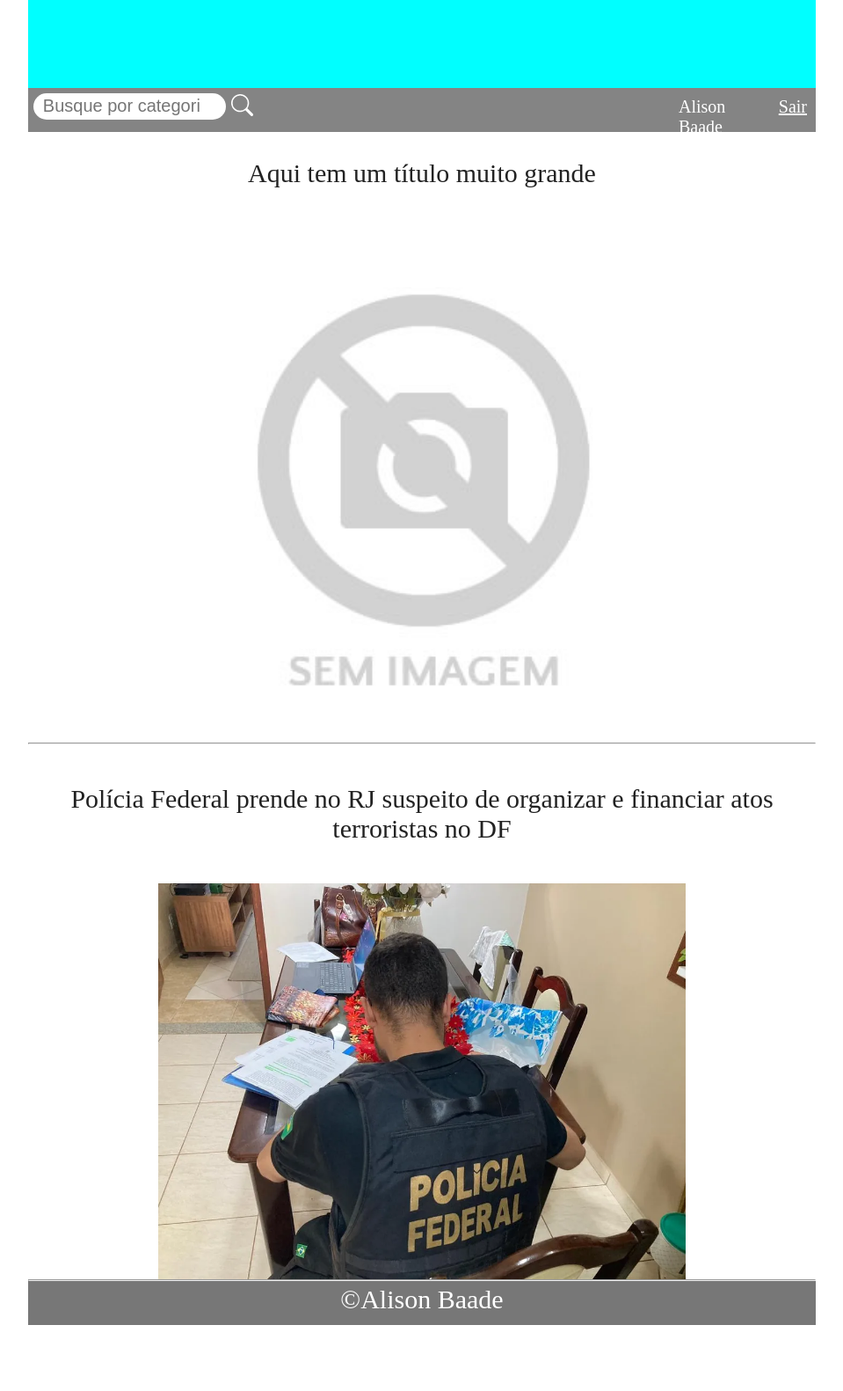
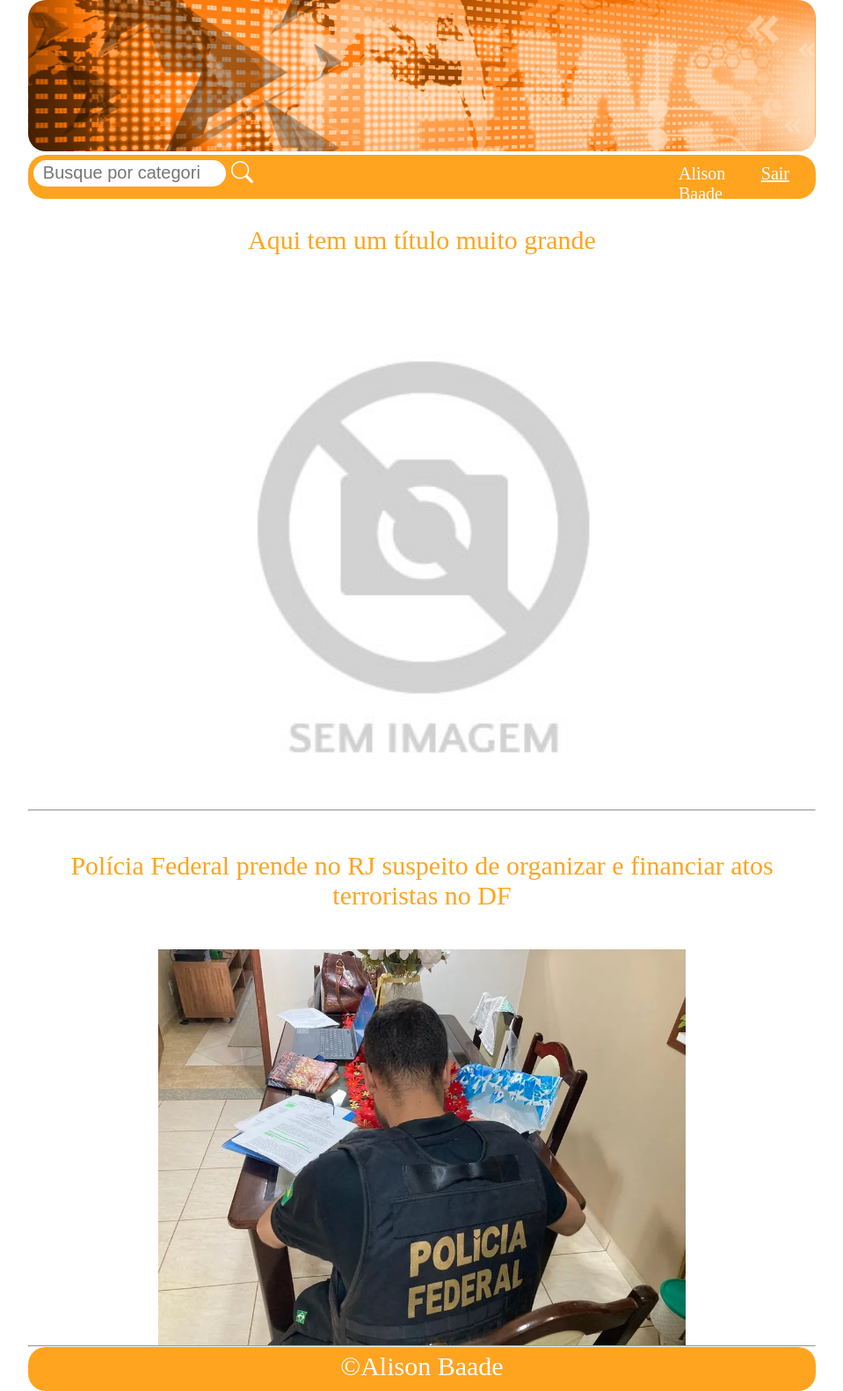
Before and after one commit to AlisonBaade/Blog-Django, a Django app: template Postagem/templates/index.html in a window 1280 px wide. Shown: the whole page at 88% size, without its empty margins (160-1119 px from the left). Before the commit the page ends 1506 px from the top, so only its background shows below. Run offline with Django 4.2, Linux system fonts and the light colour scheme; the template is opened without the code that fills it: values that come from a table or form of the project are taken from there, others are empty; data comes from the database, SQL or seed files in the repository; both versions use the stored data as it was after the commit.

Commit message:
alterações visuais

```diff
--- a/perfilUser/static/perfilUser/css/style.css
+++ b/perfilUser/static/perfilUser/css/style.css
@@ -173,18 +173,25 @@
 
 /* HEADER */
 
+
+.img-topo{
+    height: 250;
+    border-radius: 20px;
+
+}
 .width-100{
     width: 100%;
 }
 
 .div-header{
-    height: 100px;
-    background-color: aqua;
+    height: 0px;
+    display: contents;
 }
 
 .nav-header{
-    background-color: #848484;
+    background-color: #ffa41f;
     height: 50px;
+    border-radius: 20px;
 }
 
 .input-search{
@@ -213,6 +220,7 @@
 .input-sair{
     color: #ffffff;
     font-size: 20px;
+    margin-right: 20px;
 }
 
 .input-usuario{
@@ -225,8 +233,9 @@
 /* FOOTER */
 
 .div-footer{
-    background-color: #777777;
+    background-color: #ffa41f;
     height: 50px;
+    border-radius: 20px;
 }
 
 .p-footer{
@@ -258,5 +267,5 @@
     margin: 5%;
     text-align: center;
     font-size: 30px;
-    color: #222222;
+    color:  #ffa41f;;
 }
--- a/templates/header.html
+++ b/templates/header.html
@@ -12,6 +12,7 @@
 
 <header>
     <div class="div-header width-100">
+        <img class="width-100 img-topo " src="{% static 'perfilUser/img/banner.jpg' %}" alt="">
     </div>
     <nav class="nav-header width-100 jus-cont-center">
         <div class=" d-flex">
```
Also changed, not shown: db.sqlite3, perfilUser/static/perfilUser/img/banner.jpg (added), perfilUser/static/perfilUser/img/topo-adm.jpg (deleted).
